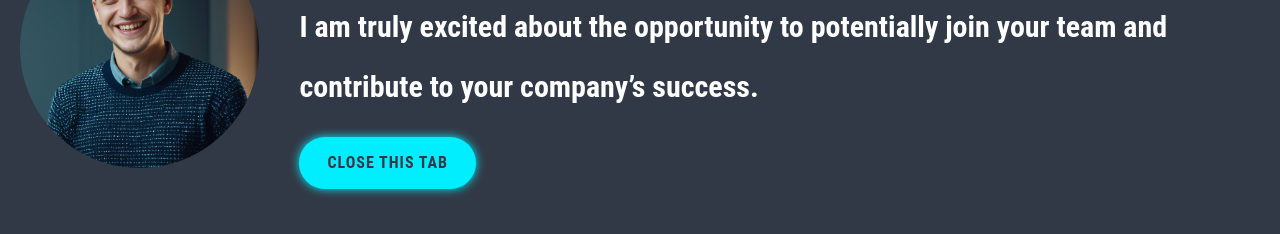
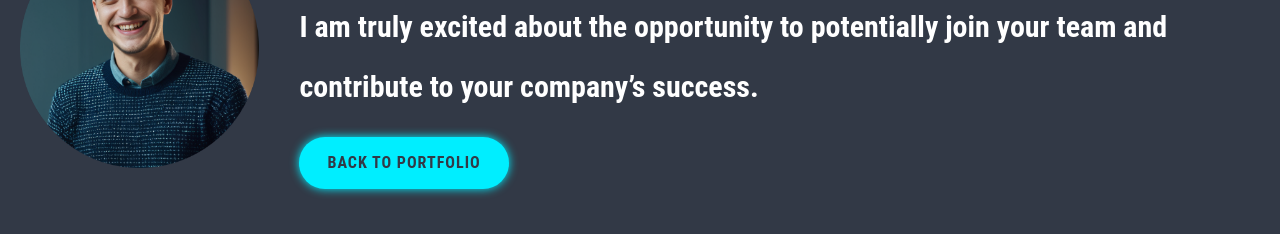
Before and after one commit to alex-belokon/Portfolio, a plain HTML site: page pages/thanks_page.html in a window 1280 px wide. Shown: the part 342-576 px from the top of the page. Drawn offline with Linux system fonts and the light colour scheme.

Commit message:
back to portfolio btn

```diff
--- a/pages/thanks_page.html
+++ b/pages/thanks_page.html
@@ -16,7 +16,7 @@
             <h3><span class="tnx_span" >Thanks for you E-mail!</span> </h3>
             <p>I am truly excited about the opportunity to potentially join your team and contribute to your company’s success.</p>
 
-            <a href="#" onclick="close_window();return false;" class="btn tnx_btn">CLOSE THIS TAB</a>
+            <a href="https://alex-belokon.github.io/Portfolio/"  class="btn tnx_btn">BACK TO PORTFOLIO</a>
         </div>
     </section>
 
```
